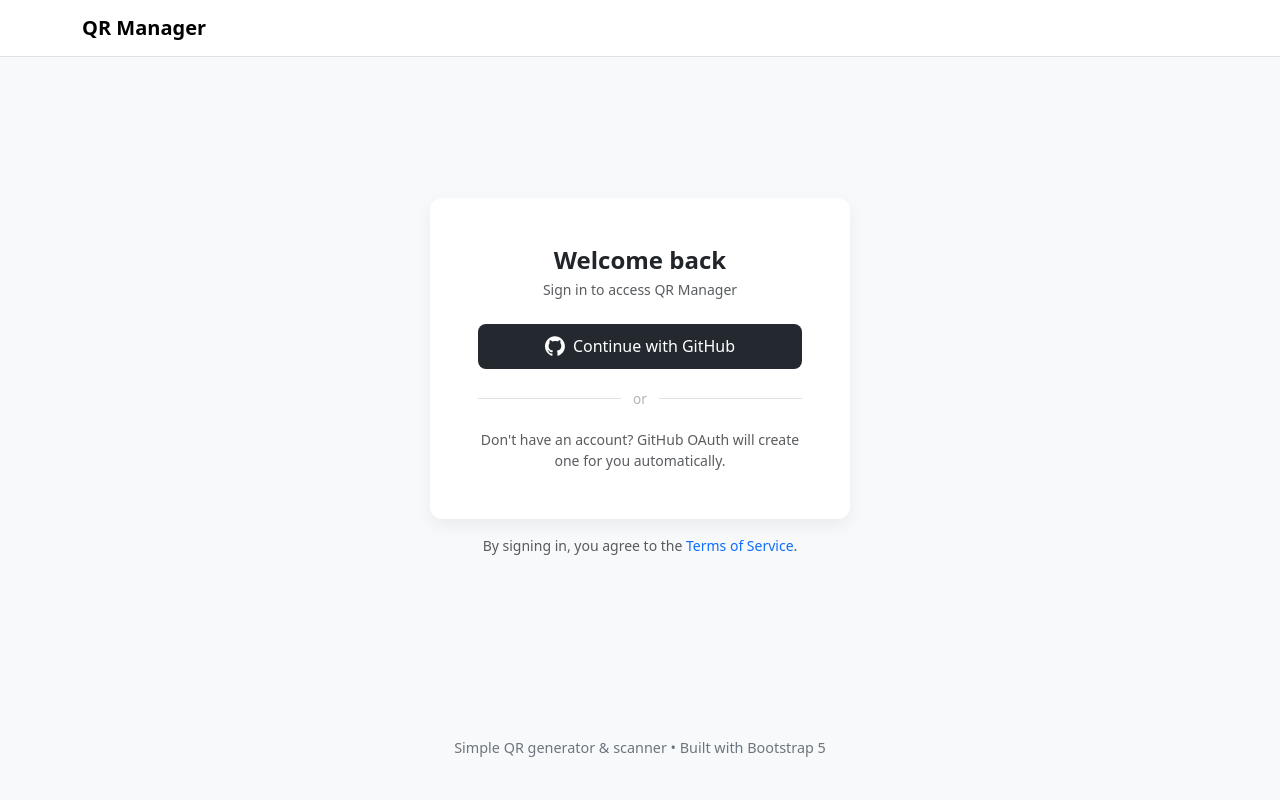
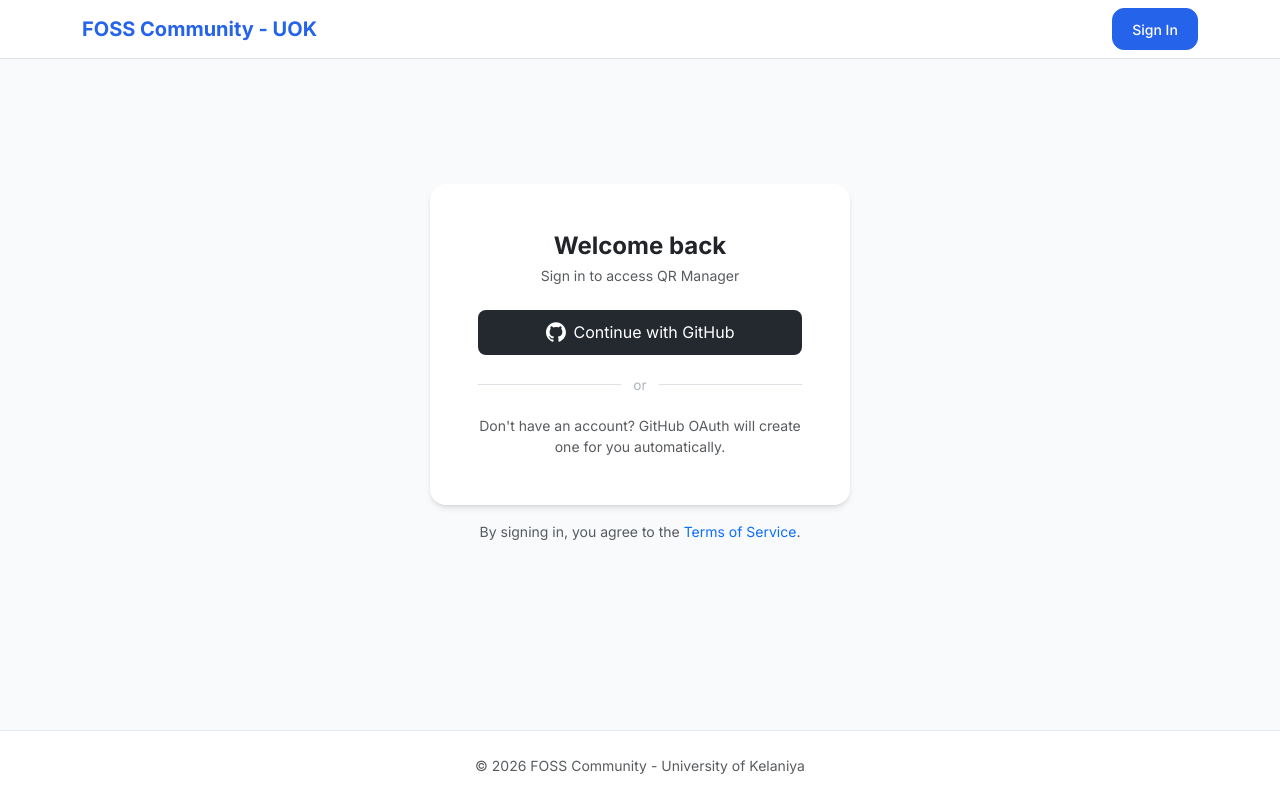
Before and after one commit to fossuok/qr.fossuok.org, a FastAPI app: page / in a window 1280 px wide. Run offline with FastAPI, Linux system fonts and the light colour scheme; parts of the project's set-up code (start-up, migrations or seed data) failed here and were passed over.

Commit message:
refactor (templates): layout updated

```diff
--- a/templates/layout.html
+++ b/templates/layout.html
@@ -2,58 +2,111 @@
 <html lang="en">
 
 <head>
-    <meta charset="utf-8"/>
-    <meta name="viewport" content="width=device-width, initial-scale=1"/>
-    <title>{% block title %}QR App{% endblock %}</title>
+    <meta charset="utf-8" />
+    <meta name="viewport" content="width=device-width, initial-scale=1" />
+    <title>{% block title %}FOSSUoK QR Event{% endblock %}</title>
 
+    <!-- Google Fonts -->
+    <link href="https://fonts.googleapis.com/css2?family=Inter:wght@400;500;600;700&display=swap" rel="stylesheet">
     <!-- Bootstrap 5 CSS -->
     <link href="https://cdn.jsdelivr.net/npm/bootstrap@5.3.2/dist/css/bootstrap.min.css" rel="stylesheet">
+    <!-- Bootstrap Icons -->
+    <link rel="stylesheet" href="https://cdn.jsdelivr.net/npm/bootstrap-icons@1.11.1/font/bootstrap-icons.css">
 
     <style>
+        :root {
+            --foss-primary: #2563eb;
+            --foss-bg: #f8fafc;
+        }
+
         body {
-            background: #f8f9fa;
+            font-family: 'Inter', sans-serif;
+            background-color: var(--foss-bg);
+            color: #1e293b;
+        }
+
+        .navbar {
+            backdrop-filter: blur(8px);
+            background-color: rgba(255, 255, 255, 0.9);
+        }
+
+        .navbar-brand {
+            font-weight: 700;
+            color: var(--foss-primary);
         }
 
         .card {
             border: 0;
-            border-radius: .75rem;
-            box-shadow: 0 6px 18px rgba(0, 0, 0, .06);
+            border-radius: 1rem;
+            box-shadow: 0 4px 6px -1px rgb(0 0 0 / 0.1), 0 2px 4px -2px rgb(0 0 0 / 0.1);
+        }
+
+        .btn-primary {
+            background-color: var(--foss-primary);
+            border-color: var(--foss-primary);
+            padding: 0.6rem 1.2rem;
+            font-weight: 500;
+            border-radius: 0.75rem;
         }
 
         .app-container {
-            max-width: 900px;
-            margin: 48px auto;
+            max-width: 1000px;
+            margin: 2rem auto;
+            padding: 0 1rem;
         }
 
-        .qr-preview {
-            display: flex;
-            align-items: center;
-            justify-content: center;
-            padding: 18px;
-            background: #fff;
-            border-radius: .5rem;
+        .avatar-circle {
+            width: 40px;
+            height: 40px;
+            border-radius: 50%;
+            object-fit: cover;
+            border: 2px solid #fff;
+            box-shadow: 0 0 0 1px #e2e8f0;
         }
 
-        .small-muted {
-            font-size: .9rem;
-            color: #6c757d;
+        footer {
+            margin-top: auto;
+            border-top: 1px solid #e2e8f0;
         }
     </style>
 
     {% block head %}{% endblock %}
 </head>
 
-<body>
-<nav class="navbar navbar-expand-lg navbar-light bg-white border-bottom">
+<body class="d-flex flex-column min-vh-100">
+    <nav class="navbar navbar-expand-lg border-bottom sticky-top">
         <div class="container">
-        <a class="navbar-brand fw-bold" href="/">QR Manager</a>
-        {% block nav_items %}
-        <div class="d-flex align-items-center gap-2">
-            <a class="btn btn-outline-primary btn-sm" href="/user/events">QR Register</a>
-            <a class="btn btn-outline-secondary btn-sm" href="/admin/verify">Verify QR</a>
-            <a class="btn btn-danger btn-sm" href="/auth/logout">Logout</a>
+            <a class="navbar-brand d-flex align-items-center gap-2" href="/">
+                <span>FOSS Community - UOK</span>
+            </a>
+            <button class="navbar-toggler" type="button" data-bs-toggle="collapse" data-bs-target="#navbarMain">
+                <span class="navbar-toggler-icon"></span>
+            </button>
+            <div class="collapse navbar-collapse" id="navbarMain">
+                <ul class="navbar-nav me-auto mb-2 mb-lg-0">
+                    <!-- Navigation links can go here if needed -->
+                </ul>
+                <div class="d-flex align-items-center gap-3">
+                    {% if user %}
+                        {% if user.role == 'admin' %}
+                            <a class="nav-link fw-medium" href="/admin/dashboard">Dashboard</a>
+                            <a class="nav-link fw-medium" href="/admin/verify">Verify QR</a>
+                        {% endif %}
+                        <div class="dropdown">
+                            <a href="#" class="d-block link-dark text-decoration-none dropdown-toggle" data-bs-toggle="dropdown">
+                                <img src="{{ user.avatar_url or 'https://github.com/identicons/default.png' }}" alt="mdo" width="32" height="32" class="rounded-circle border">
+                            </a>
+                            <ul class="dropdown-menu dropdown-menu-end shadow">
+                                <li class="px-3 py-2 small fw-bold text-muted">{{ user.name }}</li>
+                                <li><hr class="dropdown-divider"></li>
+                                <li><a class="dropdown-item text-danger" href="/auth/logout">Logout</a></li>
+                            </ul>
                         </div>
-        {% endblock %}
+                    {% else %}
+                        <a href="/auth/github" class="btn btn-primary btn-sm">Sign In</a>
+                    {% endif %}
+                </div>
+            </div>
         </div>
     </nav>
 
@@ -61,9 +114,9 @@
         {% block content %}{% endblock %}
     </main>
 
-<footer class="text-center small-muted py-4">
-    <div class="container">
-        <span class="small-muted">Simple QR generator & scanner • Built with Bootstrap 5</span>
+    <footer class="bg-white py-4 text-center mt-auto">
+        <div class="container text-muted small">
+            &copy; 2026 FOSS Community - University of Kelaniya
         </div>
     </footer>
 
```
Lines whose indentation alone changed are shown as unchanged.
